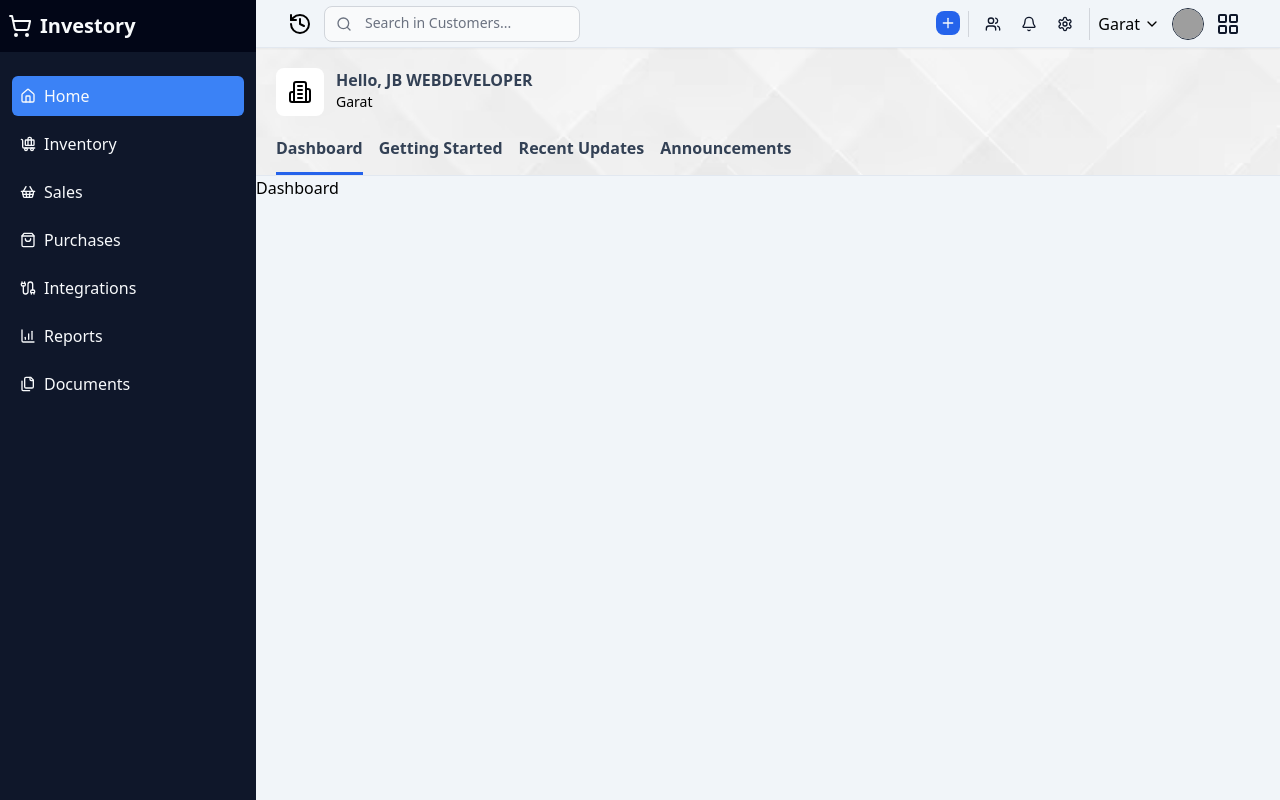
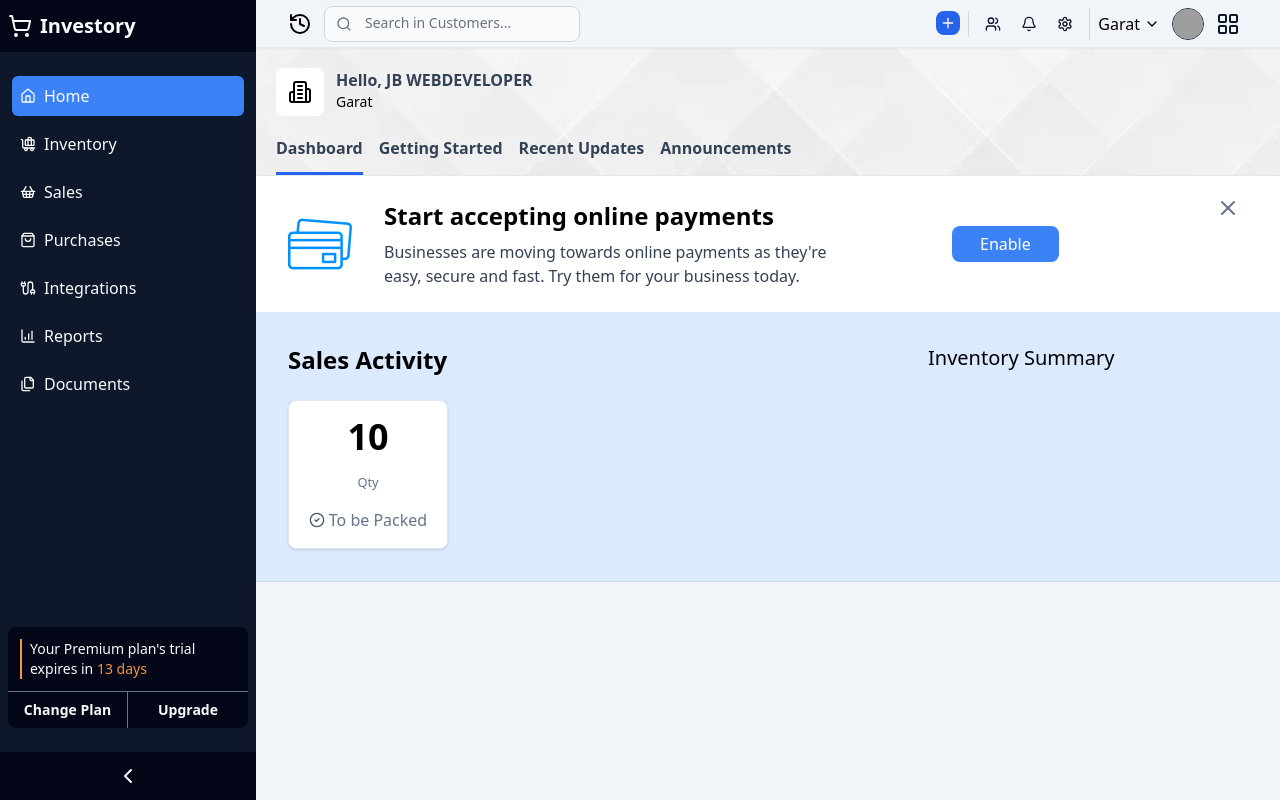
Before and after one commit to hac1yev/Inventory-Management-Software, a Next.js app: page /inventory-dashboard/home/dashboard in a window 1280 px wide. Shown: the top 800 px of the page. Built offline with nearby package versions, Linux system fonts and the light colour scheme; grey boxes are pictures that could not be loaded.

Commit message:
dashboard banner sales overview

```diff
--- a/app/(back-office)/inventory-dashboard/home/dashboard/page.tsx
+++ b/app/(back-office)/inventory-dashboard/home/dashboard/page.tsx
@@ -1,7 +1,12 @@
+import DashboardBanner from "@/components/dashboard/DashboardBanner";
+import SalesOverview from "@/components/dashboard/SalesOverview";
 
 const Dashboard = () => {
     return (
-        <div style={{ height: '1000vh' }}>Dashboard</div>
+        <div>
+            <DashboardBanner />
+            <SalesOverview />
+        </div>
     );
 };
 
--- /dev/null
+++ b/components/dashboard/DashboardBanner.tsx
@@ -0,0 +1,32 @@
+"use client";
+
+import { X } from "lucide-react";
+import Image from "next/image";
+import { useState } from "react";
+
+const DashboardBanner = () => {
+    const [hidden,setHidden] = useState(false);
+
+    return (
+        <div className={hidden ? "hidden" : "flex justify-start items-center py-6 px-8 bg-white gap-8 relative"}>
+            <Image
+                src={"/images/credit-card.png"}
+                alt="banner-icon"
+                width={"100"}
+                height={"100"}
+                className="w-16"
+            />
+            <div className="mr-14 w-1/2">
+                <h2 className="font-bold text-2xl mb-2">Start accepting online payments</h2>
+                <p className="text-slate-700">{`Businesses are moving towards online payments as they're easy, secure and fast. Try them for your business today.`}</p>
+            </div>
+            <button className="py-1.5 px-7 bg-blue-500 text-white rounded-lg hover:opacity-80">Enable</button>
+            <X
+                className="absolute top-5 right-10 text-slate-500 hover:cursor-pointer"
+                onClick={() => setHidden(true)}
+            />
+        </div>
+    );
+};
+
+export default DashboardBanner;
--- /dev/null
+++ b/components/dashboard/SalesOverview.tsx
@@ -0,0 +1,28 @@
+import { CircleCheck } from 'lucide-react';
+import React from 'react'
+
+const SalesOverview = () => {
+    return (
+        <div className='grid grid-cols-12 bg-blue-100 border-b border-slate-300 p-8'>
+            <div className="col-span-8">
+                <h2 className='mb-6 text-2xl font-semibold'>Sales Activity</h2>
+                <div className="grid grid-cols-4">
+                    <div className="flex flex-col items-center gap-4 shadow rounded-lg border transition-all duration-300 border-slate-200 hover:border-blue-400 p-4 bg-white">
+                        <h4 className='font-semibold text-4xl'>10</h4>
+                        <small className='text-slate-500'>Qty</small>
+                        <div className="flex items-center text-slate-500 space-x-1">
+                            <CircleCheck className='text-slate-600 w-4 h-4' />
+                            <span>To be Packed</span>
+                        </div>
+                    </div>
+                </div>
+            </div>
+            <div className='col-span-4'>
+                <h2 className='mb-6 text-xl'>Inventory Summary</h2>
+
+            </div>
+        </div>
+    );
+};
+
+export default SalesOverview;
```
Also changed, not shown: public/images/credit-card.png (added).
